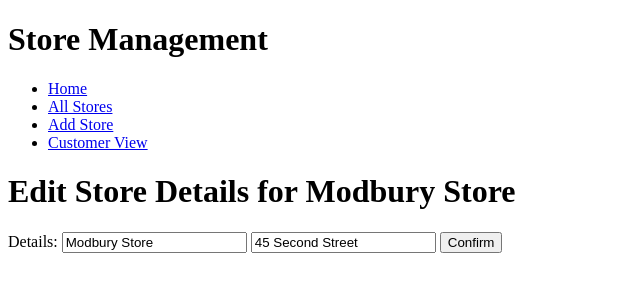
After one commit to kancy020/Project-Repo, a Flask app: page /editStore/2 in a window 1280 px wide. The commit adds this page. Shown: the top 300 px of the page, without its empty margins (0-640 px from the left). Run offline with Flask 3, Linux system fonts and the light colour scheme.

Commit message:
Added store edit functionality
Store managers can change the name/address of store for whatever necessary reason

```diff
--- a/app.py
+++ b/app.py
@@ -111,3 +111,16 @@ def storeDelete(store_id):
         return redirect(url_for('storesDisplay'))
 
     return render_template('storeDelete.html', store=store)
+
+@app.route('/editStore/<int:store_id>', methods=['GET', 'POST'])
+def editStore(store_id):
+    store = Stores.query.get_or_404(store_id)
+
+    if request.method == "POST":
+        new_name = request.form.get('name')
+        if new_name:
+            store.name = new_name
+            db.session.commit()
+            return redirect(url_for('storesDisplay'))
+
+    return render_template('editStore.html', store=store)
--- /dev/null
+++ b/templates/editStore.html
@@ -0,0 +1,13 @@
+{% extends 'base.html' %}
+{% block title %}Edit Store{% endblock %}
+{% block content %}
+    <div class="container">
+        <h1>Edit Store Details for {{ store.name }}</h1>
+        <form action="{{ url_for('editStore', store_id=store.id) }}" method="POST">
+            <label for="name">Details:</label>
+            <input type="text" name="name" id="name" value="{{ store.name }}">
+            <input type="text" name="address" id="address" value="{{ store.address }}">
+            <input type="submit" value="Confirm" class="btn btn-secondary">
+        </form>
+    </div>
+{% endblock %}
--- a/templates/storeDetails.html
+++ b/templates/storeDetails.html
@@ -3,6 +3,7 @@
 {% block content %}
     <div class="container">
         <h1>{{ store.name }} - Details</h1>
+        <a href="{{ url_for('editStore', store_id=store.id) }}">Edit Store</a>
         <h2>Petrol Prices</h2>
 
         {% if store.petrols|length >= 3 %}
```
Also changed, not shown: instance/stores.db.
